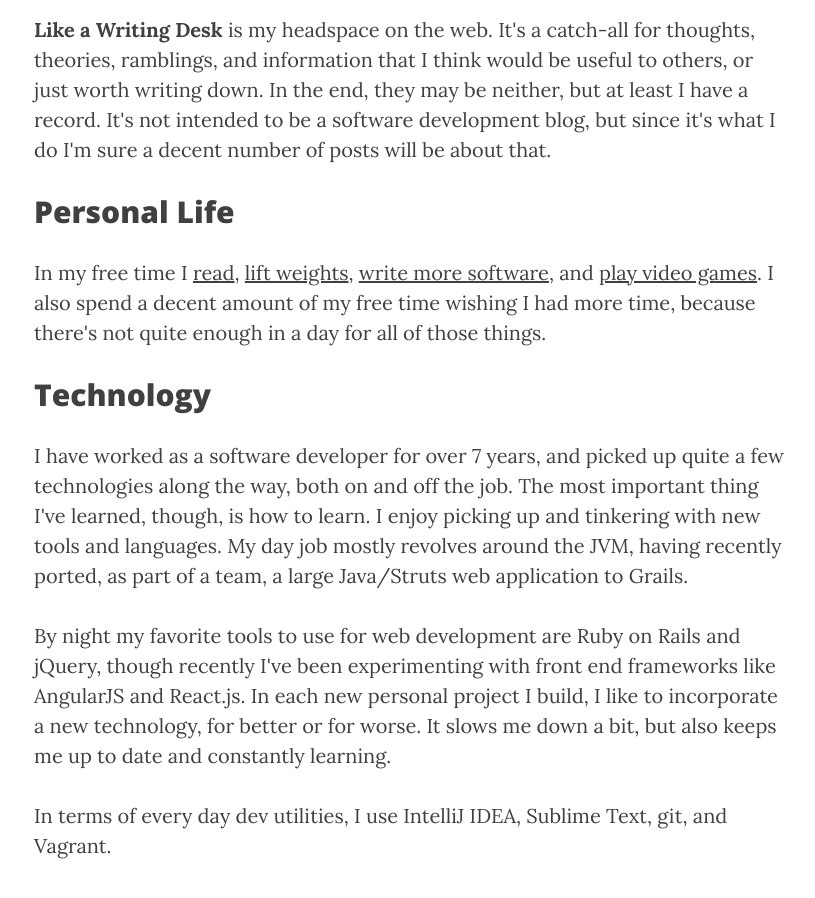
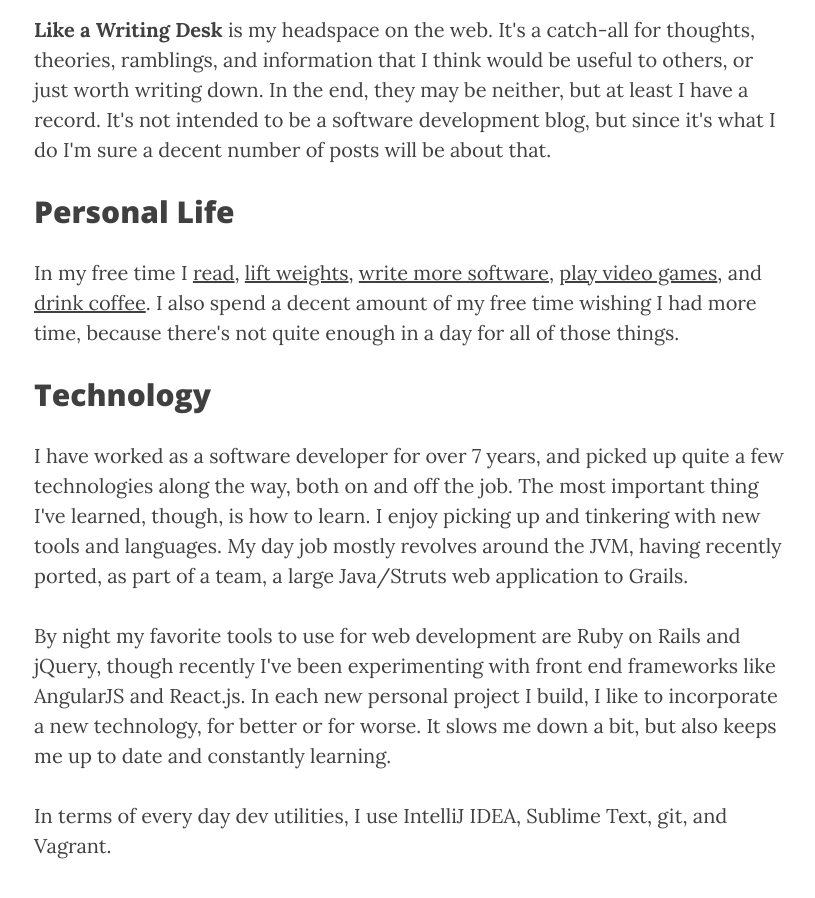
Before and after one commit to zacharyw/like-a-writing-desk, a Jekyll site: the page built from about.html, in a window 1280 px wide and 900 px high, scrolled down 875 px. Shown: the whole window, without its empty margins (231-1046 px from the left). Built offline with Jekyll 4.4.1, drawn with Linux system fonts in a browser that asks for light colours; nearby versions of some CDN libraries.

Commit message:
Updated about

```diff
--- a/about.html
+++ b/about.html
@@ -28,7 +28,7 @@ I'm a software developer living in Lexington, KY. I am currently employed by, an
 <h2>Personal Life</h2>
 
 <p>
-In my free time I <a href="https://www.goodreads.com/user/show/11680501-zachary">read</a>, <a href="https://www.fitocracy.com/profile/pragmaticzach/">lift weights</a>, <a href="https://github.com/zacharyw">write more software</a>, and <a href="http://steamcommunity.com/id/valabrax/">play video games</a>. I also spend a decent amount of my free time wishing I had more time, because there's not quite enough in a day for all of those things.
+In my free time I <a href="https://www.goodreads.com/user/show/11680501-zachary">read</a>, <a href="https://www.fitocracy.com/profile/pragmaticzach/">lift weights</a>, <a href="https://github.com/zacharyw">write more software</a>, <a href="http://steamcommunity.com/id/valabrax/">play video games</a>, and <a href="http://www.howtobrew.coffee/">drink coffee</a>. I also spend a decent amount of my free time wishing I had more time, because there's not quite enough in a day for all of those things.
 </p>
 
 <h2>Technology</h2>
```
